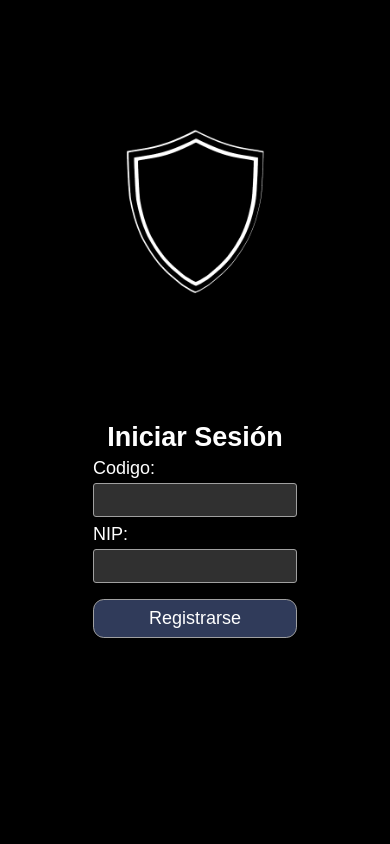
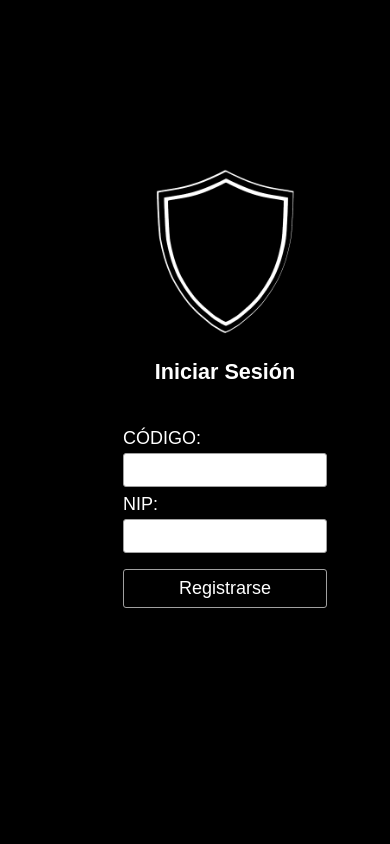
Before and after one commit to AgilePanda482/Urity-Frontend, a PHP site: page /login.html in a window 390 px wide; the page is wider, and only the part inside the window is pictured. Run offline with PHP 8.4, Linux system fonts and the light colour scheme.

Commit message:
Fixing mobile login designe

```diff
--- a/data/login/login.html
+++ b/data/login/login.html
@@ -19,8 +19,8 @@
 
                 <div class="main__right__data"> <!--DATA -->
                     <form class="formulario" action="procesar_registro.php" method="post">
-                        <label for="edad">Codigo:</label>
-                        <input type="number" id="edad" name="edad" required>
+                        <label for="edad">CÓDIGO:</label>
+                        <input type="text" id="edad" name="edad" required>
 
                         <label for="contrasena">NIP:</label>
                         <input type="password" id="contrasena" name="contrasena" required>
--- a/data/login/src/login.css
+++ b/data/login/src/login.css
@@ -1,18 +1,3 @@
-:root {
-  --Light-red: hsl(0, 100%, 67%);
-  --Orangey-yellow: hsl(39, 100%, 56%);
-  --Green-teal: hsl(166, 100%, 37%);
-  --Cobalt-blue: hsl(234, 85%, 45%);
-  --Light-slate-blue: hsl(252, 100%, 67%);
-  --Light-royal-blue: hsl(241, 81%, 54%);
-  --Violet-blue: hsla(256, 72%, 46%, 1);
-  --Persian-blue: hsla(241, 72%, 46%, 0);
-  --White: hsl(0, 0%, 100%);
-  --Pale-blue: hsl(221, 100%, 96%);
-  --Light-lavender: hsl(241, 100%, 89%);
-  --Dark-gray-blue: hsl(224, 30%, 27%);
-}
-
 * {
   box-sizing: border-box;
   padding: 0;
@@ -26,28 +11,37 @@ span {
 body {
   font-size: 18px;
   font-family: "Hanken Grotesk", sans-serif;
+  background-color: rgb(0, 0, 0);
 }
 
 .container {
-  background-color: rgb(0, 0, 0);
+  display: flex;
+  flex-flow: column wrap;
+  justify-content: center;
+  align-items: center;
+  min-height: 89vh;
 }
 
 .main {
   display: flex;
+  flex-direction: row;
+  align-items: center;
+  justify-content: flex-end;
+  background-color: var(--White);
+  width: 100%;
+  height: 100%;
+  overflow: hidden;
   flex-direction: column;
-  align-items: center;
-  background-color: rgb(0, 0, 0);
-  width: 100%;
-  height: 100vh;
-  border-radius: 0.7em;
-  overflow: hidden;
+  width: 25em;
+  height: auto;
+  margin: 0em 0;
 }
 .main__left {
   display: flex;
   justify-content: center;
   align-items: center;
   text-align: center;
-  height: 100%;
+  height: 50%;
   width: 100%;
 }
 .main__left__img {
@@ -57,13 +51,13 @@ body {
 .main__right {
   display: flex;
   flex-direction: column;
-  height: 100%;
+  height: 50%;
 }
 .main__right__h3 {
-  font-size: 1.5em;
+  font-size: 1.2em;
   color: white;
   text-align: center;
-  margin-bottom: 0.2em;
+  margin-bottom: 2em;
 }
 .main__right__data {
   display: flex;
@@ -90,7 +84,7 @@ body {
   border-radius: 3px;
   border: 1px solid #a0a0a0;
   font-size: 0.8em;
-  background-color: #303030;
+  background-color: #ffffff;
 }
 .main__right__data input[type=submit] {
   background-color: var(--Dark-gray-blue);
@@ -100,8 +94,8 @@ body {
   margin-bottom: 0;
   margin-top: 0.5em;
   font-size: 1em;
-  border-radius: 0.6em;
+  border-radius: 3px;
 }
 .main__right__data input[type=submit]:hover {
-  background-color: var(--Light-royal-blue);
+  background-color: white;
 }/*# sourceMappingURL=login.css.map */
--- a/data/login/src/login.scss
+++ b/data/login/src/login.scss
@@ -1,27 +1,3 @@
-:root {
-    // ### Primary
-
---Light-red: hsl(0, 100%, 67%);
---Orangey-yellow: hsl(39, 100%, 56%);
---Green-teal: hsl(166, 100%, 37%);
---Cobalt-blue: hsl(234, 85%, 45%);
-
-// ## Gradients
-
---Light-slate-blue: hsl(252, 100%, 67%); //(background)
---Light-royal-blue: hsl(241, 81%, 54%); //(background)
-
---Violet-blue: hsla(256, 72%, 46%, 1); //(circle)
---Persian-blue: hsla(241, 72%, 46%, 0); //(circle)
-
-// ### Neutral
-
---White: hsl(0, 0%, 100%);
---Pale-blue: hsl(221, 100%, 96%);
---Light-lavender: hsl(241, 100%, 89%);
---Dark-gray-blue: hsl(224, 30%, 27%);
-}
-
 * {
     box-sizing: border-box;
     padding: 0;
@@ -34,24 +10,34 @@ span {
 body {
     font-size: 18px;
     font-family: 'Hanken Grotesk', sans-serif;
-    // background-color: rgb(0, 0, 0);
+    background-color: rgb(0, 0, 0);
 }
 
 .container {
-    background-color: rgb(0, 0, 0);
+    // background-color: rgb(194, 167, 167);
+    display: flex;
+    flex-flow: column wrap;
+    justify-content: center;
+    align-items: center;
+    min-height: 89vh;
 }
 
 .main {
     display: flex;
+    flex-direction: row;
+    align-items: center;
+    justify-content: flex-end;
+
+    background-color: var(--White);
+    width: 100%;
+    height: 100%;
+    overflow: hidden;
+
     flex-direction: column;
-    align-items: center;
 
-    background-color: rgb(0, 0, 0);
-    width: 100%;
-    height: 100vh;
-    border-radius: .7em;
-    // box-shadow: 10px 10px 15px #d8d8d8;
-    overflow: hidden;
+    width: 25em;
+    height: auto;
+    margin: 0em 0;
 
     &__left {
         display: flex;
@@ -59,7 +45,7 @@ body {
         align-items: center;
         text-align: center;
 
-        height: 100%;
+        height: 50%;
         width: 100%;
 
 
@@ -74,13 +60,13 @@ body {
         display: flex;
         flex-direction: column;
 
-        height: 100%;
+        height: 50%;
 
         &__h3 {
-            font-size: 1.5em;
+            font-size: 1.2em;
             color: white;
             text-align: center;
-            margin-bottom: 0.2em;
+            margin-bottom: 2em;
         }
         &__data {
             display: flex;
@@ -109,7 +95,7 @@ body {
                 border-radius: 3px;
                 border: 1px solid #a0a0a0;
                 font-size: .8em;
-                background-color: #303030;
+                background-color: #ffffff;
             }
 
             input[type="submit"] {
@@ -120,11 +106,12 @@ body {
                 margin-bottom: 0;
                 margin-top: .5em;
                 font-size: 1em;
-                border-radius: .6em;
+                border-radius: 3px;
             }
 
             input[type="submit"]:hover {
-            background-color: var(--Light-royal-blue);
+                background-color: white;
+
             }
         }
     }
```
Also changed, not shown: 1 other file.
